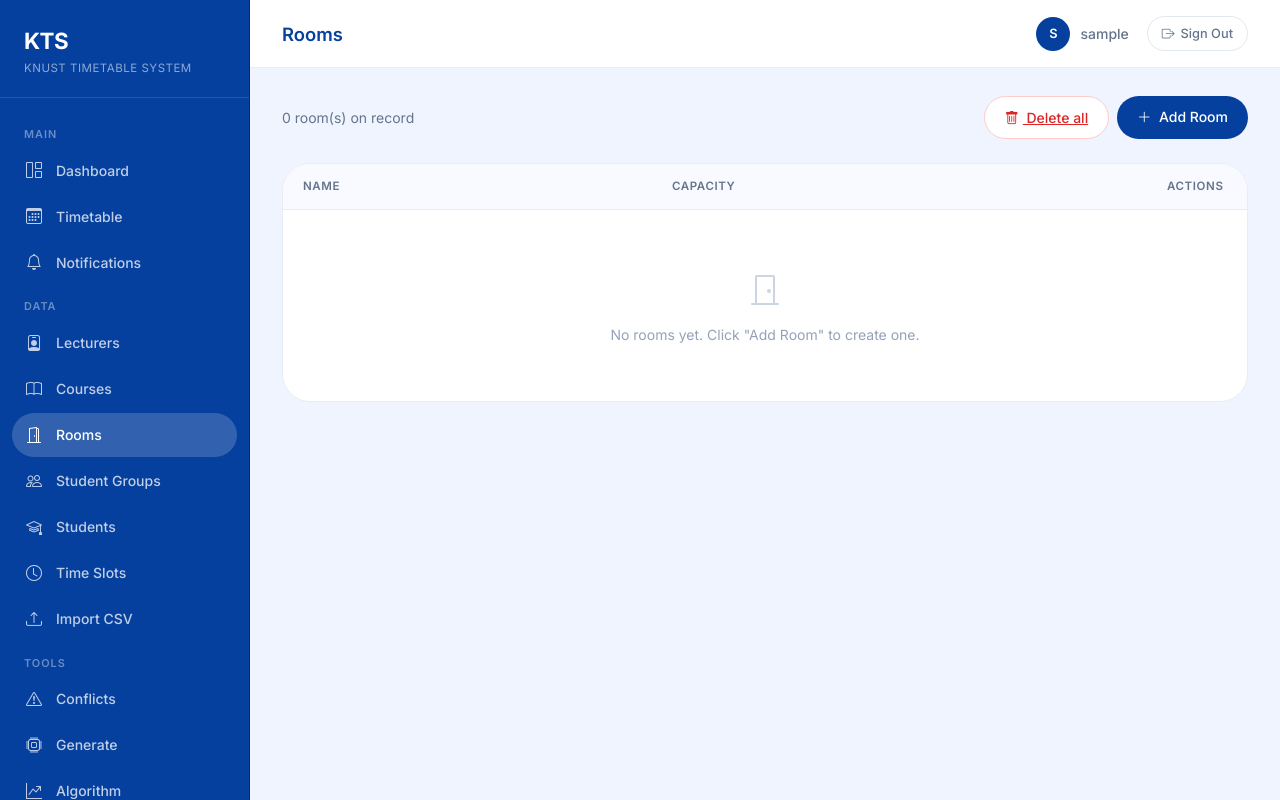
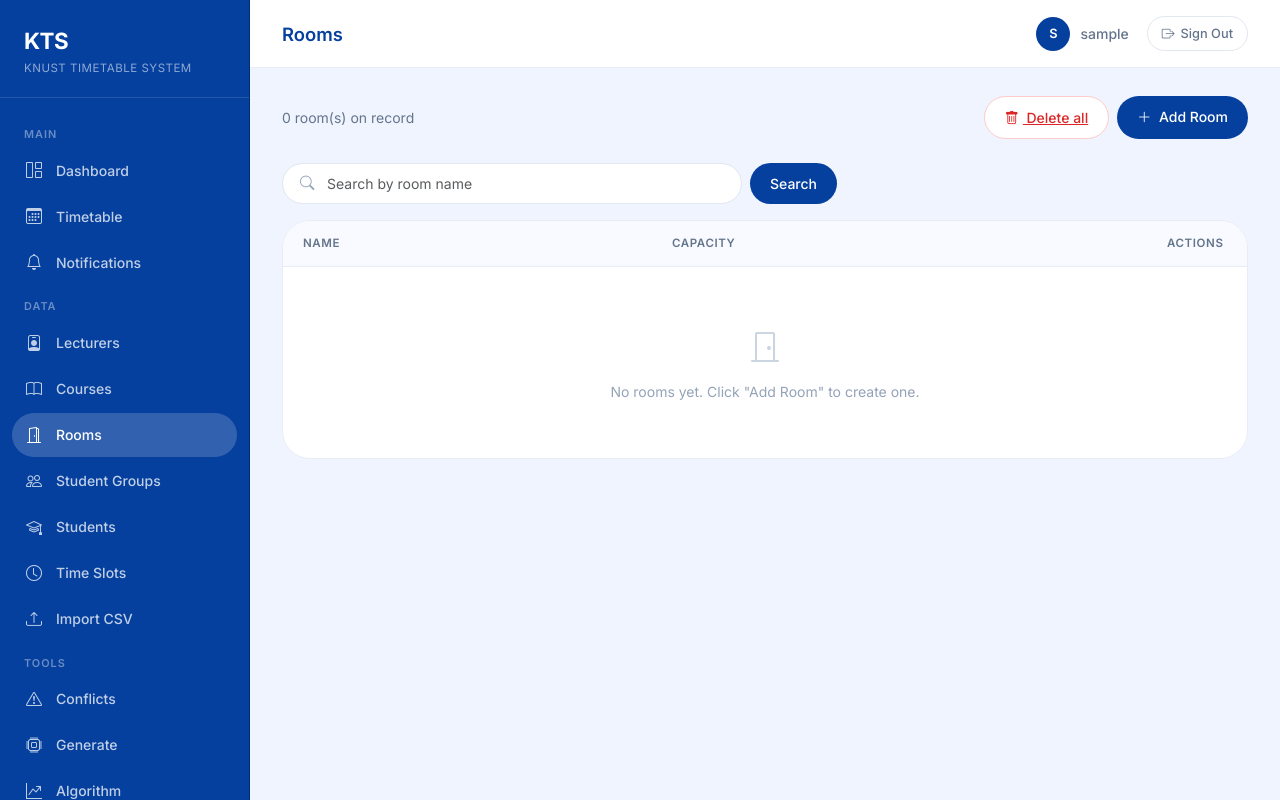
Before and after one commit to ChristaHaizel/KTS, a Django app: page /rooms/ in a window 1280 px wide. Run offline with Django 5.2, Linux system fonts and the light colour scheme; the visitor is signed in with stand-in values (Sample User, id 1); data that the repository does not hold is empty; some libraries are stand-ins or nearby versions.

Commit message:
Search the lecturers, courses, rooms, groups and students pages
Twenty-five rows a page is workable until there are six hundred students, at
which point finding one means paging.

Each page searches what someone would actually have to hand, including things
one table over: a course by its lecturer's name, a student by their index
number or their group, a group by a course it takes. Matching is
case-insensitive and on fragments, since half a name or the first digits of an
ID is usually what is remembered.

It is a GET form, so a search is a URL - shareable, bookmarkable, and
surviving a refresh or the back button.

The search runs before pagination, so page two is page two of the results, and
the term is carried into the page links. Without that last part the first page
would look right and paging would silently drop back to everything, which is
the kind of thing a screenshot never catches. There is a test that pages
through sixty matches and checks they are all still matches.

Searching a group by its courses joins across a many-to-many, which returns a
row per matching course, so the queryset is distinct. Otherwise a group taking
four matching courses appears four times.

The full count in the header stays the collection's, not the filter's - the
match count is stated separately, so it is clear which number is which.

The guard test written after the last leaked template comment caught another
one: the explanation above the new search form spanned two lines, and {# #}
does not. That is twice now, and this time it failed in the suite rather than
on the page.

```diff
--- a/scheduler/templates/scheduler/_pager.html
+++ b/scheduler/templates/scheduler/_pager.html
@@ -4,13 +4,14 @@
         Showing {{ page.start_index }}–{{ page.end_index }} of {{ page.paginator.count }}
     </div>
     <div class="pager-links">
+        {# page_qs carries the search term, or paging away from page one drops it. #}
         <a class="pager-link {% if not page.has_previous %}disabled{% endif %}"
-           href="{% if page.has_previous %}?page={{ page.previous_page_number }}{% else %}#{% endif %}"
+           href="{% if page.has_previous %}?{{ page_qs }}page={{ page.previous_page_number }}{% else %}#{% endif %}"
            {% if not page.has_previous %}aria-disabled="true" tabindex="-1"{% endif %}>
             Previous
         </a>
         <a class="pager-link {% if not page.has_next %}disabled{% endif %}"
-           href="{% if page.has_next %}?page={{ page.next_page_number }}{% else %}#{% endif %}"
+           href="{% if page.has_next %}?{{ page_qs }}page={{ page.next_page_number }}{% else %}#{% endif %}"
            {% if not page.has_next %}aria-disabled="true" tabindex="-1"{% endif %}>
             Next
         </a>
--- /dev/null
+++ b/scheduler/templates/scheduler/_search.html
@@ -0,0 +1,28 @@
+{% comment %}
+A GET form, so a search is a URL: shareable, bookmarkable, and surviving a
+refresh or the back button.
+{% endcomment %}
+<form method="get" class="search-bar" role="search">
+    <div class="search-field">
+        <i class="bi bi-search search-icon" aria-hidden="true"></i>
+        <input type="search" name="q" value="{{ search_term }}"
+               class="form-control search-input"
+               placeholder="{{ placeholder }}"
+               aria-label="{{ placeholder }}">
+    </div>
+    <button type="submit" class="btn btn-kts-primary">Search</button>
+    {% if search_term %}
+    <a href="{{ request.path }}" class="btn btn-kts-outline">Clear</a>
+    {% endif %}
+</form>
+
+{% if search_term %}
+<div class="search-summary">
+    {% if result_count %}
+        {{ result_count }} of {{ total_count }} match <strong>{{ search_term }}</strong>
+    {% else %}
+        Nothing matches <strong>{{ search_term }}</strong>.
+        <a href="{{ request.path }}">Show all {{ total_count }}</a>
+    {% endif %}
+</div>
+{% endif %}
--- a/scheduler/templates/scheduler/base.html
+++ b/scheduler/templates/scheduler/base.html
@@ -719,6 +719,33 @@
             background: var(--kts-blue-tint);
         }
 
+        /* Search */
+        .search-bar {
+            display: flex;
+            gap: var(--sp-2);
+            align-items: center;
+            margin-bottom: var(--sp-4);
+        }
+        .search-field { position: relative; flex: 1; max-width: 460px; }
+        .search-icon {
+            position: absolute;
+            left: 18px;
+            top: 50%;
+            transform: translateY(-50%);
+            color: var(--ink-faint);
+            font-size: 0.9rem;
+            pointer-events: none;
+        }
+        .search-input { padding-left: 44px; }
+        /* The platform clear cross does not match anything else here. */
+        .search-input::-webkit-search-cancel-button { -webkit-appearance: none; }
+        .search-summary {
+            font-size: 0.85rem;
+            color: var(--ink-muted);
+            margin-bottom: var(--sp-4);
+        }
+        .search-summary a { color: var(--kts-blue); }
+
         .btn-delete-all {
             border-radius: var(--r-pill);
             border: 1.5px solid var(--danger-line);
--- a/scheduler/templates/scheduler/courses.html
+++ b/scheduler/templates/scheduler/courses.html
@@ -13,6 +13,8 @@
         </a>
     </div>
 </div>
+
+{% include 'scheduler/_search.html' with placeholder='Search by code, title or lecturer' %}
 
 <div class="kts-card flush">
     <div class="table-responsive">
--- a/scheduler/templates/scheduler/lecturers.html
+++ b/scheduler/templates/scheduler/lecturers.html
@@ -13,6 +13,8 @@
         </a>
     </div>
 </div>
+
+{% include 'scheduler/_search.html' with placeholder='Search by name, email or username' %}
 
 <div class="kts-card flush">
     <div class="table-responsive">
--- a/scheduler/templates/scheduler/rooms.html
+++ b/scheduler/templates/scheduler/rooms.html
@@ -13,6 +13,8 @@
         </a>
     </div>
 </div>
+
+{% include 'scheduler/_search.html' with placeholder='Search by room name' %}
 
 <div class="kts-card flush">
     <div class="table-responsive">
--- a/scheduler/templates/scheduler/studentgroups.html
+++ b/scheduler/templates/scheduler/studentgroups.html
@@ -13,6 +13,8 @@
         </a>
     </div>
 </div>
+
+{% include 'scheduler/_search.html' with placeholder='Search by group name or course' %}
 
 <div class="kts-card flush">
     <div class="table-responsive">
--- a/scheduler/templates/scheduler/students.html
+++ b/scheduler/templates/scheduler/students.html
@@ -13,6 +13,8 @@
         </a>
     </div>
 </div>
+
+{% include 'scheduler/_search.html' with placeholder='Search by ID, index number, name, programme or group' %}
 
 <div class="kts-card flush">
     <div class="table-responsive">
--- a/scheduler/views.py
+++ b/scheduler/views.py
@@ -4,8 +4,10 @@ from django.shortcuts import render, redirect, get_object_or_404
 from django.contrib.auth import get_user_model
 from django.contrib.auth.decorators import login_required
 from django.contrib import messages
+from urllib.parse import quote
+
 from django.core.paginator import Paginator
-from django.db.models import Count
+from django.db.models import Count, Q
 from django.http import Http404, HttpResponse
 from django.urls import reverse
 from django.utils import timezone
@@ -40,6 +42,31 @@ PAGE_SIZE = 25
 def _paginate(request, queryset):
     """Fine at fifteen courses, necessary at five hundred."""
     return Paginator(queryset, PAGE_SIZE).get_page(request.GET.get('page'))
+
+
+def _list_context(request, queryset, fields, name):
+    """Everything a searchable, paginated list page needs.
+
+    The search runs before pagination, so page two is page two of the results
+    rather than of everything, and the term is carried into the page links -
+    without which paging away from page one silently drops the search.
+    """
+    term = (request.GET.get('q') or '').strip()
+    results = queryset
+    if term:
+        condition = Q()
+        for field in fields:
+            condition |= Q(**{f'{field}__icontains': term})
+        results = queryset.filter(condition).distinct()
+
+    return {
+        name: _paginate(request, results),
+        'total_count': queryset.count(),
+        'result_count': results.count() if term else None,
+        'search_term': term,
+        # Prefixed onto ?page=N in the pager, so it must end with its own &.
+        'page_qs': f'q={quote(term)}&' if term else '',
+    }
 
 @login_required
 def dashboard(request):
@@ -364,10 +391,11 @@ def data_import_template(request, kind):
 @admin_required
 def student_list(request):
     students = Student.objects.select_related('group', 'user').order_by('student_id')
-    return render(request, 'scheduler/students.html', {
-        'students': _paginate(request, students),
-        'total_count': students.count(),
-    })
+    return render(request, 'scheduler/students.html', _list_context(
+        request, students,
+        ['student_id', 'index_number', 'name', 'programme', 'level', 'group__name'],
+        'students',
+    ))
 
 @login_required
 @admin_required
@@ -613,10 +641,9 @@ def reject_reschedule(request, pk):
 @admin_required
 def lecturer_list(request):
     lecturers = Lecturer.objects.select_related('user').order_by('name')
-    return render(request, 'scheduler/lecturers.html', {
-        'lecturers': _paginate(request, lecturers),
-        'total_count': lecturers.count(),
-    })
+    return render(request, 'scheduler/lecturers.html', _list_context(
+        request, lecturers, ['name', 'email', 'user__username'], 'lecturers',
+    ))
 
 @login_required
 @admin_required
@@ -636,10 +663,10 @@ def lecturer_edit(request, pk=None):
 @admin_required
 def course_list(request):
     courses = Course.objects.select_related('lecturer').order_by('code')
-    return render(request, 'scheduler/courses.html', {
-        'courses': _paginate(request, courses),
-        'total_count': courses.count(),
-    })
+    return render(request, 'scheduler/courses.html', _list_context(
+        request, courses, ['code', 'name', 'lecturer__name', 'lecturer__email'],
+        'courses',
+    ))
 
 @login_required
 @admin_required
@@ -716,10 +743,9 @@ def course_delete(request, pk):
 @admin_required
 def room_list(request):
     rooms = Room.objects.all().order_by('name')
-    return render(request, 'scheduler/rooms.html', {
-        'rooms': _paginate(request, rooms),
-        'total_count': rooms.count(),
-    })
+    return render(request, 'scheduler/rooms.html', _list_context(
+        request, rooms, ['name'], 'rooms',
+    ))
 
 @login_required
 @admin_required
@@ -752,10 +778,9 @@ def studentgroup_list(request):
               .order_by('name')
               .prefetch_related('courses')
               .annotate(enrolled_count=Count('students')))
-    return render(request, 'scheduler/studentgroups.html', {
-        'groups': _paginate(request, groups),
-        'total_count': groups.count(),
-    })
+    return render(request, 'scheduler/studentgroups.html', _list_context(
+        request, groups, ['name', 'courses__code', 'courses__name'], 'groups',
+    ))
 
 @login_required
 @admin_required
```
Also changed, not shown: scheduler/tests.py (+130 -0 lines).
